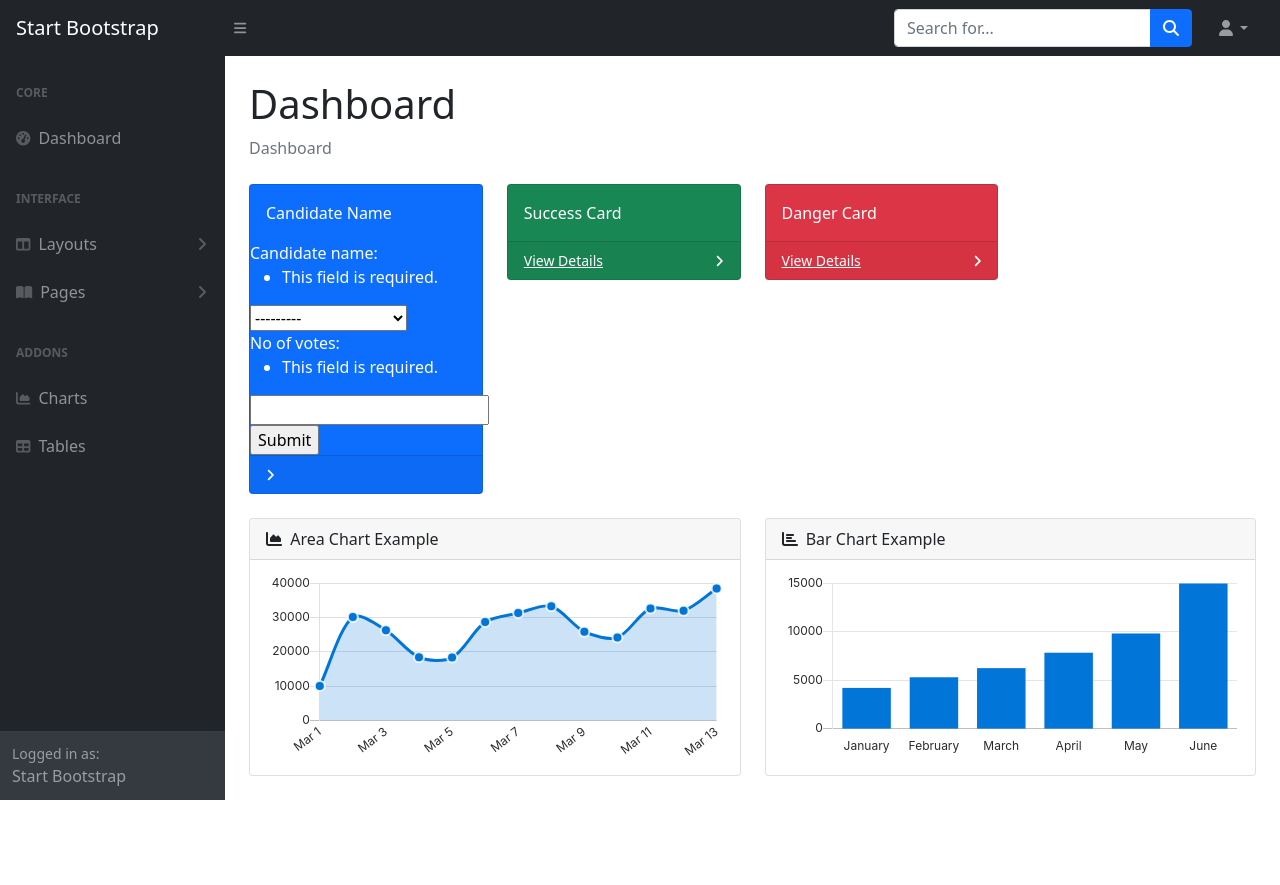
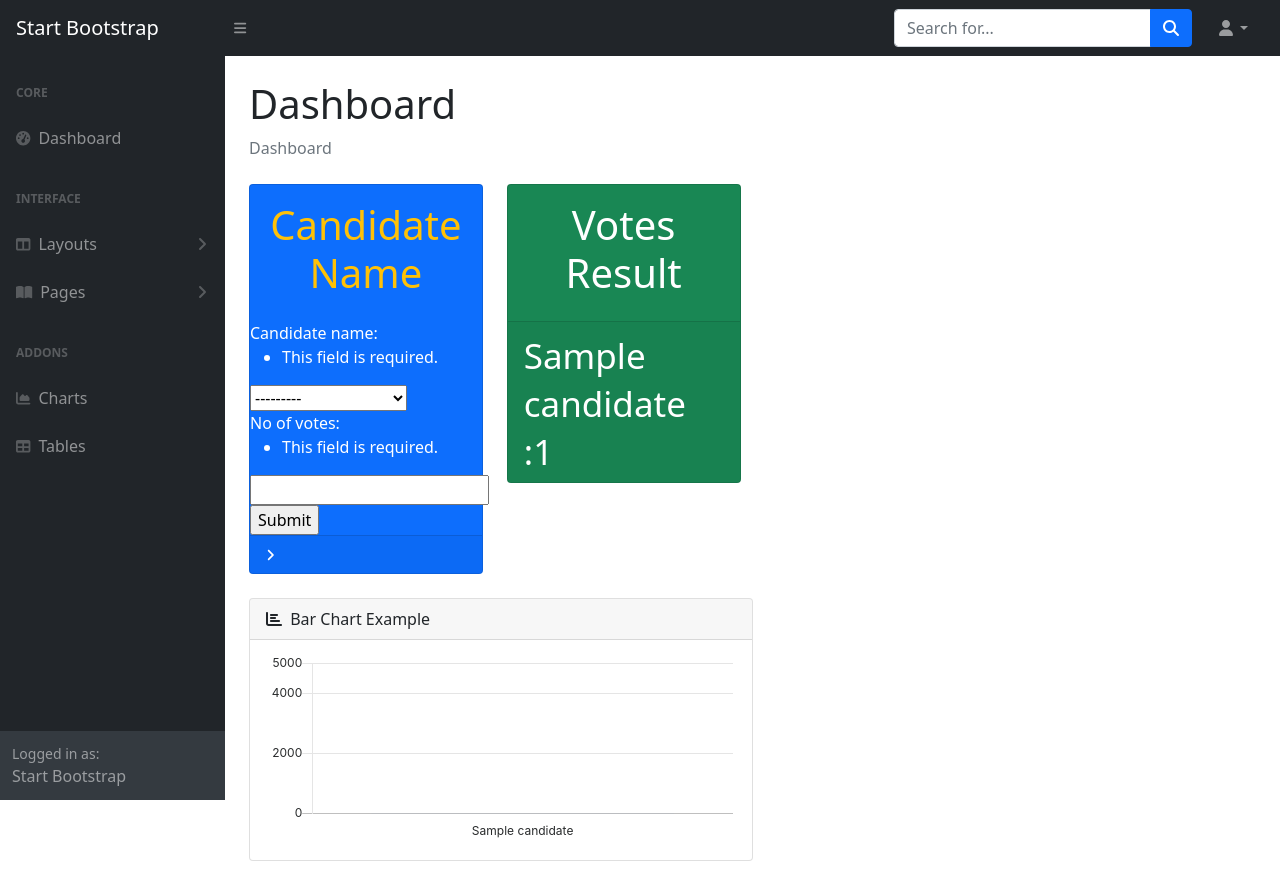
Before and after one commit to Raheeljadoon/Election-System, a Django app: page / in a window 1280 px wide. Before the commit the page ends 800 px from the top, so only its background shows below. Run offline with Django 3.2, Linux system fonts and the light colour scheme; tables that the repository leaves empty hold one stand-in row (values such as "Sample post"); some libraries are stand-ins or nearby versions.

Commit message:
charts working and votes

```diff
--- a/Main/views.py
+++ b/Main/views.py
@@ -18,16 +18,23 @@
 
 
 def updates_votes(request):
+    namelist = []
+    candidate_vote = []
 
     form = ElectionForms(request.POST)
-    votes = Votes.objects.all().first()
+    total_votes = Votes.objects.all()
+    for name in total_votes :
+
+        namelist.append(name.candidate_name.name)
+        candidate_vote.append(name.no_of_votes)
+        # candidate_vote = name.no_of_votes
+
 
     if request.method == 'POST':
 
-        if form.is_valid():
+        # total_votes = Votes.objects.all()
 
-            # form.save()
-            print(form)
+        try:
             no_of_votes = Votes.objects.filter(candidate_name=int(form.data['candidate_name'])).first().no_of_votes
 
             after_addition = no_of_votes + int(form.data['no_of_votes'])
@@ -35,9 +42,10 @@
 
             update_votes = Votes.objects.filter(candidate_name=form.data['candidate_name']).update(no_of_votes=after_addition)
             print(update_votes)
+        except Exception as ex:
+            print(ex)
 
-
-    return render(request, 'election/index.html', {'form': form})
+    return render(request, 'election/index.html', {'form': form,'total_votes':total_votes,"namelist":namelist,"canditate_vote":candidate_vote})
 
 
 def register(request):
--- a/static/assets/demo/chart-bar-demo.js
+++ b/static/assets/demo/chart-bar-demo.js
@@ -1,18 +1,17 @@
 // Set new default font family and font color to mimic Bootstrap's default styling
 Chart.defaults.global.defaultFontFamily = '-apple-system,system-ui,BlinkMacSystemFont,"Segoe UI",Roboto,"Helvetica Neue",Arial,sans-serif';
 Chart.defaults.global.defaultFontColor = '#292b2c';
-
 // Bar Chart Example
 var ctx = document.getElementById("myBarChart");
 var myLineChart = new Chart(ctx, {
   type: 'bar',
   data: {
-    labels: ["January", "February", "March", "April", "May", "June"],
+    labels: ["usman", "raheel", "kamal"],
     datasets: [{
       label: "Revenue",
       backgroundColor: "rgba(2,117,216,1)",
       borderColor: "rgba(2,117,216,1)",
-      data: [4215, 5312, 6251, 7841, 9821, 14984],
+      data: [4215, 5312, 6251],
     }],
   },
   options: {
--- a/templates/election/index.html
+++ b/templates/election/index.html
@@ -198,7 +198,8 @@
 
                             <div class="col-xl-3 col-md-6">
                                 <div class="card bg-primary text-white mb-4">
-                                    <div class="card-body">Candidate Name</div>
+
+                                    <div class="card-body text-center text-warning"><h1> Candidate Name </h1></div>
                                     <form action="" method="post">
                                         {% comment %} <form action="/candidate-votes/" method="post"> {% endcomment %}
                                             {% csrf_token %}
@@ -232,16 +233,20 @@
 
                             <div class="col-xl-3 col-md-6">
                                 <div class="card bg-success text-white mb-4">
-                                    <div class="card-body">Success Card</div>
-                                    <div class="card-footer d-flex align-items-center justify-content-between">
-                                        <a class="small text-white stretched-link" href="#">View Details</a>
-                                        <div class="small text-white">
+                                    <div class="card-body text-center "> <h1>Votes Result</h1></div>
+                                    <div class="card-footer align-items-center justify-content-between display-6 ">
+
+                                        {% for votes in total_votes %}
+                                        <a class="small text-white stretched-link text-decoration-none">{{ votes }} :{{ votes.no_of_votes }}</a>
+                                        <br>
+                                        {% endfor %}
+                                        {% comment %} <div class="small text-white">
                                             <i class="fas fa-angle-right"></i>
-                                        </div>
+                                        </div> {% endcomment %}
                                     </div>
                                 </div>
                             </div>
-                            <div class="col-xl-3 col-md-6">
+                            {% comment %} <div class="col-xl-3 col-md-6">
                                 <div class="card bg-danger text-white mb-4">
                                     <div class="card-body">
                                         Danger Card
@@ -253,9 +258,9 @@
                                         </div>
                                     </div>
                                 </div>
-                            </div>
+                            </div> {% endcomment %}
                         </div>
-                        <div class="row">
+                        {% comment %} <div class="row">
                             <div class="col-xl-6">
                                 <div class="card mb-4">
                                     <div class="card-header">
@@ -266,7 +271,7 @@
                                         <canvas id="myAreaChart" width="100%" height="40"></canvas>
                                     </div>
                                 </div>
-                            </div>
+                            </div> {% endcomment %}
                             <div class="col-xl-6">
                                 <div class="card mb-4">
                                     <div class="card-header">
@@ -283,13 +288,60 @@
         <script src="https://cdn.jsdelivr.net/npm/bootstrap@5.1.3/dist/js/bootstrap.bundle.min.js" crossorigin="anonymous"></script>
         <script src="{% static 'js/scripts.js' %}"></script>
         <script src="https://cdnjs.cloudflare.com/ajax/libs/Chart.js/2.8.0/Chart.min.js" crossorigin="anonymous"></script>
-        <script src="{% static 'assets/demo/chart-area-demo.js' %}"></script>
-        <script src="{% static 'assets/demo/chart-bar-demo.js' %}"></script>
+        {% comment %} <script src="{% static 'assets/demo/chart-area-demo.js' %}"></script> {% endcomment %}
+        {% comment %} <script src="{% static 'assets/demo/chart-bar-demo.js' %}"></script> {% endcomment %}
         <script src="https://cdn.jsdelivr.net/npm/simple-datatables@latest" crossorigin="anonymous"></script>
-        <script src="{% static 'js/datatables-simple-demo.js' %}"></script>
+        {% comment %} <script src="{% static 'js/datatables-simple-demo.js' %}"></script> {% endcomment %}
         <script src="https://ajax.googleapis.com/ajax/libs/jquery/3.5.1/jquery.min.js">
             $('.container-fluid mt-4').text('red');
         </script>
 
+        <script>
+            Chart.defaults.global.defaultFontFamily = '-apple-system,system-ui,BlinkMacSystemFont,"Segoe UI",Roboto,"Helvetica Neue",Arial,sans-serif';
+            Chart.defaults.global.defaultFontColor = '#292b2c';
+            // Bar Chart Example
+            var ctx = document.getElementById("myBarChart");
+            var myLineChart = new Chart(ctx, {
+            type: 'bar',
+            data: {
+                labels: {{namelist|safe}},
+                datasets: [{
+                label: "Revenue",
+                backgroundColor: "rgba(2,117,216,1)",
+                borderColor: "rgba(2,117,216,1)",
+                data: {{canditate_vote}},
+                }],
+            },
+            options: {
+                scales: {
+                xAxes: [{
+                    time: {
+                    unit: 'month'
+                    },
+                    gridLines: {
+                    display: false
+                    },
+                    ticks: {
+                    maxTicksLimit: 6
+                    }
+                }],
+                yAxes: [{
+                    ticks: {
+                    min: 0,
+                    max: 5000,
+                    maxTicksLimit: 5
+                    },
+                    gridLines: {
+                    display: true
+                    }
+                }],
+                },
+                legend: {
+                display: false
+                }
+            }
+            });
+    </script>
+
     </body>
 </html>
```
Also changed, not shown: Main/forms.py (line endings or trailing spaces).
